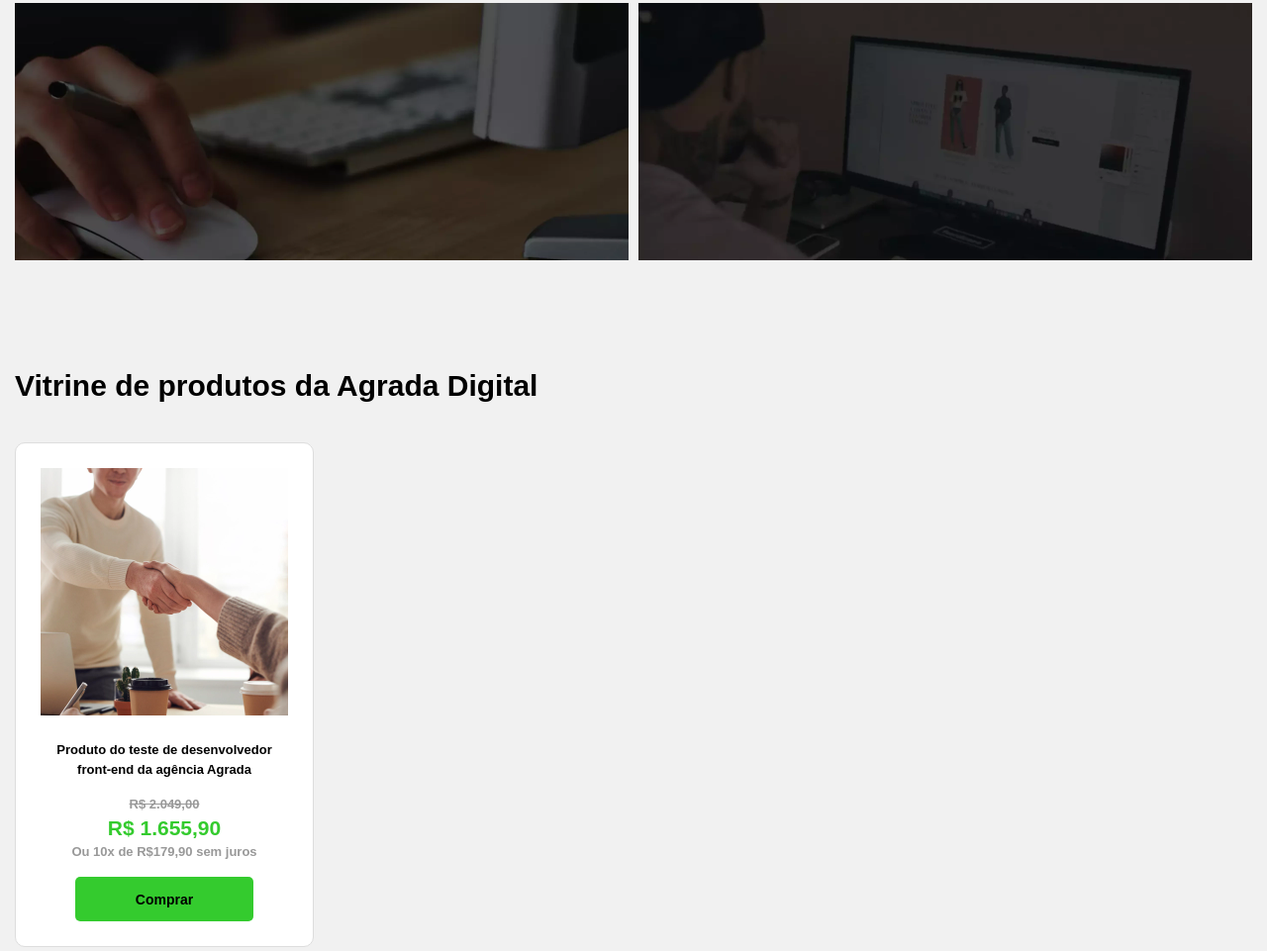
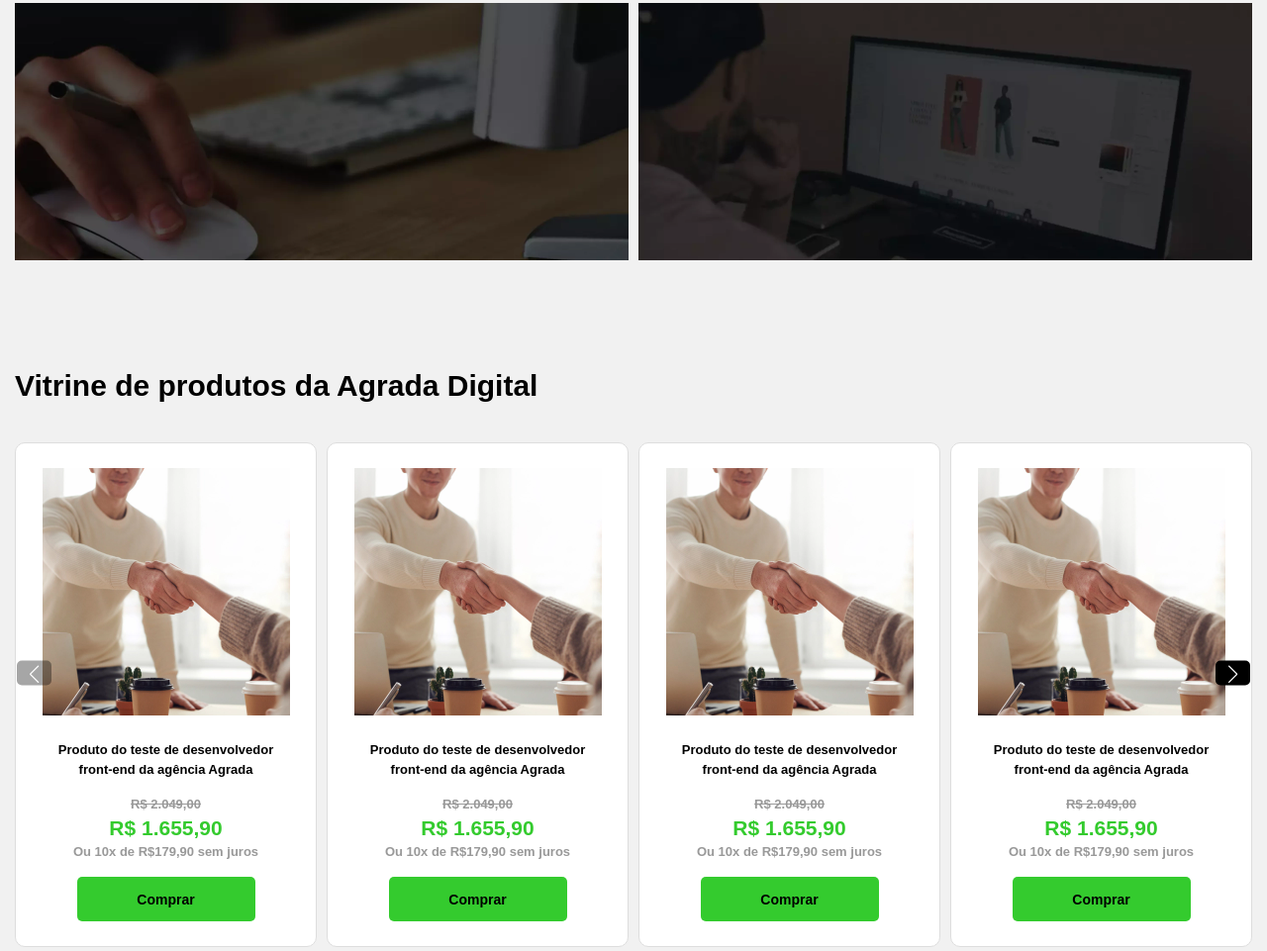
Before and after one commit to MayconPadilha/Desafio-Frontend, a plain HTML site: page index.html in a window 1280 px wide. Shown: the part 1367-2328 px from the top of the page at 99% size. Drawn offline with nearby package versions, Linux system fonts and the light colour scheme.

Commit message:
adiçao do swiper no html e via js

```diff
--- /dev/null
+++ b/data/produtos.json
@@ -0,0 +1,67 @@
+{
+    "produtos": [
+      {
+        "image": "../assets/img/b2b.png",
+        "title": "Produto do teste de desenvolvedor front-end da agência Agrada",
+        "prices": {
+          "originalPrice": "R$ 2.049,00",
+          "discountedPrice": "R$ 1.655,90",
+          "installments": "Ou 10x de R$179,90 sem juros"
+        }
+      },
+      {
+        "image": "../assets/img/b2b.png",
+        "title": "Produto do teste de desenvolvedor front-end da agência Agrada",
+        "prices": {
+          "originalPrice": "R$ 2.049,00",
+          "discountedPrice": "R$ 1.655,90",
+          "installments": "Ou 10x de R$179,90 sem juros"
+        }
+      },
+      {
+        "image": "../assets/img/b2b.png",
+        "title": "Produto do teste de desenvolvedor front-end da agência Agrada",
+        "prices": {
+          "originalPrice": "R$ 2.049,00",
+          "discountedPrice": "R$ 1.655,90",
+          "installments": "Ou 10x de R$179,90 sem juros"
+        }
+      },
+      {
+        "image": "../assets/img/b2b.png",
+        "title": "Produto do teste de desenvolvedor front-end da agência Agrada",
+        "prices": {
+          "originalPrice": "R$ 2.049,00",
+          "discountedPrice": "R$ 1.655,90",
+          "installments": "Ou 10x de R$179,90 sem juros"
+        }
+      },
+      {
+        "image": "../assets/img/b2b.png",
+        "title": "Produto do teste de desenvolvedor front-end da agência Agrada",
+        "prices": {
+          "originalPrice": "R$ 2.049,00",
+          "discountedPrice": "R$ 1.655,90",
+          "installments": "Ou 10x de R$179,90 sem juros"
+        }
+      },
+      {
+        "image": "../assets/img/b2b.png",
+        "title": "Produto do teste de desenvolvedor front-end da agência Agrada",
+        "prices": {
+          "originalPrice": "R$ 2.049,00",
+          "discountedPrice": "R$ 1.655,90",
+          "installments": "Ou 10x de R$179,90 sem juros"
+        }
+      },
+      {
+        "image": "../assets/img/b2b.png",
+        "title": "Produto do teste de desenvolvedor front-end da agência Agrada",
+        "prices": {
+          "originalPrice": "R$ 2.049,00",
+          "discountedPrice": "R$ 1.655,90",
+          "installments": "Ou 10x de R$179,90 sem juros"
+        }
+      }
+    ]
+}
--- a/index.html
+++ b/index.html
@@ -1,12 +1,16 @@
 <!DOCTYPE html>
 <html lang="pt-br">
+
 <head>
     <meta charset="UTF-8">
     <meta name="viewport" content="width=device-width, initial-scale=1.0">
     <title>Agrada Digital</title>
+    <link rel="stylesheet" href="https://cdn.jsdelivr.net/npm/swiper@11/swiper-bundle.min.css" />
     <link rel="stylesheet" href="style.css">
 </head>
+
 <body>
+    <div class="header-container">
         <header>
             <div>
                 <img src="./assets/img/logos-agrada.png" alt="">
@@ -30,6 +34,7 @@
                 </div>
             </div>
         </header>
+    </div>
 
     <div class="fullbanner"></div>
 
@@ -37,6 +42,9 @@
         <p class="title">Vitrine de produtos da Agrada Digital</p>
         <div class="vitrine-container">
 
+            <swiper-container class="mySwiper" navigation="true" space-between="10" slides-per-view="4">
+
+                <swiper-slide>
                     <div class="card">
                         <img src="./assets/img/b2b.png" alt="">
                         <div class="card-title">
@@ -49,19 +57,8 @@
                         </div>
                         <button>Comprar</button>
                     </div>
-
-        </div>
-    </section>
-
-    <section class="banners-container">
-        <img src="./assets/img/banner-templates-left.png" alt="">
-        <img src="./assets/img/banner-servicos-right.png" alt="">
-    </section>
-
-    <section class="vitrine-main">
-        <p class="title">Vitrine de produtos da Agrada Digital</p>
-        <div class="vitrine-container">
-
+                </swiper-slide>
+                <swiper-slide>
                     <div class="card">
                         <img src="./assets/img/b2b.png" alt="">
                         <div class="card-title">
@@ -74,14 +71,77 @@
                         </div>
                         <button>Comprar</button>
                     </div>
+                </swiper-slide>
+                <swiper-slide>
+                    <div class="card">
+                        <img src="./assets/img/b2b.png" alt="">
+                        <div class="card-title">
+                            Produto do teste de desenvolvedor front-end da agência Agrada
+                        </div>
+                        <div class="card-prices">
+                            <span class="card-price">R$ 2.049,00</span>
+                            <span class="card-discount">R$ 1.655,90</span>
+                            <span class="card-installments">Ou 10x de R$179,90 sem juros</span>
+                        </div>
+                        <button>Comprar</button>
+                    </div>
+                </swiper-slide>
+                <swiper-slide>
+                    <div class="card">
+                        <img src="./assets/img/b2b.png" alt="">
+                        <div class="card-title">
+                            Produto do teste de desenvolvedor front-end da agência Agrada
+                        </div>
+                        <div class="card-prices">
+                            <span class="card-price">R$ 2.049,00</span>
+                            <span class="card-discount">R$ 1.655,90</span>
+                            <span class="card-installments">Ou 10x de R$179,90 sem juros</span>
+                        </div>
+                        <button>Comprar</button>
+                    </div>
+                </swiper-slide>
+                <swiper-slide>
+                    <div class="card">
+                        <img src="./assets/img/b2b.png" alt="">
+                        <div class="card-title">
+                            Produto do teste de desenvolvedor front-end da agência Agrada
+                        </div>
+                        <div class="card-prices">
+                            <span class="card-price">R$ 2.049,00</span>
+                            <span class="card-discount">R$ 1.655,90</span>
+                            <span class="card-installments">Ou 10x de R$179,90 sem juros</span>
+                        </div>
+                        <button>Comprar</button>
+                    </div>
+                </swiper-slide>
+            </swiper-container>
+        </div>
+    </section>
 
+    <section class="banners-container">
+        <img src="./assets/img/banner-templates-left.png" alt="">
+        <img src="./assets/img/banner-servicos-right.png" alt="">
+    </section>
+
+    <section class="vitrine-main">
+        <p class="title">Vitrine de produtos da Agrada Digital</p>
+        <div class="vitrine-container">
+            <div class="swiper mySwiperJS">
+                <div class="swiper-wrapper"></div>
+                <div class="swiper-button-next"></div>
+                <div class="swiper-button-prev"></div>
+            </div>
         </div>
     </section>
 
     <div class="info-container">
         <section>
             <img src="./assets/img/logos-agrada-white.png" alt="">
-            <span>A Agrada conta com uma equipe de profissionais com mais de 10 anos de experiência no mercado de e-commerce, e tem como objetivo desmistificar e simplificar a relação entre o cliente e a agência. Aqui não falamos em “budget”, não temos “head of experience”, nem “CEO”. Entendemos que o processo de um projeto de e-commerce já é complexo o suficiente, não precisamos complicá-lo ainda mais. Buscamos uma relação simples, preto no branco, da forma que deve ser.</span>
+            <span>A Agrada conta com uma equipe de profissionais com mais de 10 anos de experiência no mercado de
+                e-commerce, e tem como objetivo desmistificar e simplificar a relação entre o cliente e a agência. Aqui
+                não falamos em “budget”, não temos “head of experience”, nem “CEO”. Entendemos que o processo de um
+                projeto de e-commerce já é complexo o suficiente, não precisamos complicá-lo ainda mais. Buscamos uma
+                relação simples, preto no branco, da forma que deve ser.</span>
         </section>
     </div>
 
@@ -91,5 +151,10 @@
             <img src="./assets/img/ICONES_PAGAMENTOS.svg" alt="">
         </section>
     </div>
+
+    <script src="https://cdn.jsdelivr.net/npm/swiper@11/swiper-element-bundle.min.js"></script>
+    <script src="https://cdn.jsdelivr.net/npm/swiper@11/swiper-bundle.min.js"></script>
+    <script src="script.js"></script>
 </body>
+
 </html>
--- /dev/null
+++ b/script.js
@@ -0,0 +1,76 @@
+document.addEventListener('DOMContentLoaded', async () => {
+    await carregarProjetos();
+});
+
+let produtos = [];
+var swiperInstance;
+
+async function carregarProjetos() {
+    try {
+        const response = await fetch('http://127.0.0.1:5500/data/produtos.json');
+        const dados = await response.json();
+        produtos = dados.produtos;
+        gerarListaProjetos(produtos);
+    } catch (error) {
+        console.error('Erro ao carregar os produtos:', error);
+    }
+}
+
+function gerarListaProjetos(itens) {
+    const swiperWrapper = document.querySelector('.swiper-wrapper');
+    swiperWrapper.innerHTML = '';
+
+    itens.forEach(item => {
+        const swiperSlide = document.createElement('div');
+        swiperSlide.classList.add('swiper-slide');
+
+        const card = document.createElement('div');
+        card.classList.add('card');
+
+        const img = document.createElement('img');
+        img.src = item.image;
+
+        const titleContainer = document.createElement('div');
+        titleContainer.classList.add('card-title');
+        titleContainer.textContent = item.title;
+
+        const cardPrices = document.createElement('div');
+        cardPrices.classList.add('card-prices');
+
+        const cardPrice = document.createElement('span');
+        cardPrice.classList.add('card-price');
+        cardPrice.textContent = item.prices.originalPrice;
+
+        const discountedPrice = document.createElement('span');
+        discountedPrice.classList.add('card-discount');
+        discountedPrice.textContent = item.prices.discountedPrice;
+
+        const installments = document.createElement('span');
+        installments.classList.add('card-installments');
+        installments.textContent = item.prices.installments;
+
+        cardPrices.appendChild(cardPrice);
+        cardPrices.appendChild(discountedPrice);
+        cardPrices.appendChild(installments);
+
+        const button = document.createElement('button');
+        button.textContent = 'Comprar';
+
+        card.appendChild(img);
+        card.appendChild(titleContainer);
+        card.appendChild(cardPrices);
+        card.appendChild(button);
+
+        swiperSlide.appendChild(card);
+        swiperWrapper.appendChild(swiperSlide);
+    });
+
+    swiperInstance = new Swiper(".mySwiperJS", {
+        slidesPerView: 4,
+        spaceBetween: 10,
+        navigation: {
+            nextEl: ".swiper-button-next",
+            prevEl: ".swiper-button-prev",
+        }
+    });
+}
--- a/style.css
+++ b/style.css
@@ -3,6 +3,17 @@ body {
     padding: 0;
     background-color: #F1F1F1;
     font-family: sans-serif;
+}
+
+header,
+section,
+footer {
+    margin: 0 auto;
+    max-width: 1250px;
+}
+
+.header-container {
+    background-color: #FFFFFF;
 }
 
 header {
@@ -11,7 +22,6 @@ header {
     justify-content: center;
     padding: 2% 0px;
     gap: 2rem;
-    background-color: #FFFFFF;
 }
 
 header .search {
@@ -20,14 +30,11 @@ header .search {
 }
 
 .search input {
-    /* max-width: 469px; */
-    /* max-width: 469px; */
-    width: 469px;
-    /* background-color: red; */
+    width: 450px;
     padding: 14px;
     border: none;
     border-radius: 5px;
-    background: #EDEDED 0% 0% no-repeat padding-box;
+    background: #EDEDED;
     opacity: 1;
 }
 
@@ -40,7 +47,7 @@ header .search {
     font-size: 14px;
     font-weight: bold;
     color: #000000;
-    background: #34CB2E 0% 0% no-repeat padding-box;
+    background: #34CB2E;
     opacity: 1;
     cursor: pointer;
 }
@@ -73,12 +80,6 @@ header .menu {
     background-size: cover;
 }
 
-section, footer {
-    margin: 0 auto;
-    max-width: 1250px;
-    /* padding: 44px 0px; */
-}
-
 /* ------------------------------------- */
 
 .vitrine-main {
@@ -88,6 +89,7 @@ section, footer {
     justify-content: center;
     gap: 10px;
     padding: 80px 0px;
+    width: 100%;
 }
 
 .vitrine-main .title {
@@ -95,7 +97,7 @@ section, footer {
     font-weight: 800;
 }
 
-.vitrine-container .card{
+.vitrine-container .card {
     display: flex;
     flex-direction: column;
     align-items: center;
@@ -103,6 +105,56 @@ section, footer {
     border-radius: 10px;
     border: 1px solid #DDDDDD;
 }
+
+/* ------------------------------------- */
+
+swiper-container {
+    margin: 0 auto;
+    max-width: 1920px;
+    width: 1250px;
+    height: 100%;
+}
+
+.swiper {
+    width: 1250px;
+    height: 100%;
+}
+
+.swiper-button-next,
+.swiper-button-prev {
+    position: absolute;
+    top: 50%;
+    transform: translateY(-50%);
+    width: 35px;
+    height: 25px;
+    cursor: pointer;
+    align-items: center;
+    justify-content: center;
+    color: #FFFFFF;
+    background-color: #000000;
+    border-radius: 5px;
+}
+
+.swiper-button-prev {
+    margin-left: -8px;
+}
+
+.swiper-button-next {
+    margin-right: -8px;
+}
+
+.swiper-button-next:hover,
+.swiper-button-prev:hover {
+    background-color: rgba(0, 0, 0, 0.7);
+    color: #ffffff;
+}
+
+.swiper-button-next::after,
+.swiper-button-prev::after {
+    font-size: 18px;
+}
+
+/* ------------------------------------- */
 
 .card img {
     margin: 25px;
@@ -165,7 +217,7 @@ section, footer {
 
 /* ------------------------------------- */
 
-.banners-container{
+.banners-container {
     display: flex;
     gap: 10px;
 }
@@ -205,7 +257,7 @@ section, footer {
     gap: 8px;
 }
 
-.payment-container section p{
+.payment-container section p {
     margin: 0px;
     font-size: 15px;
     font-weight: 700;
```
Also changed, not shown: assets/img/ÍCONE_SETA_DIREITA.svg (added), assets/img/ÍCONE_SETA_ESQUERDA.svg (added). Lines whose indentation alone changed are shown as unchanged.
